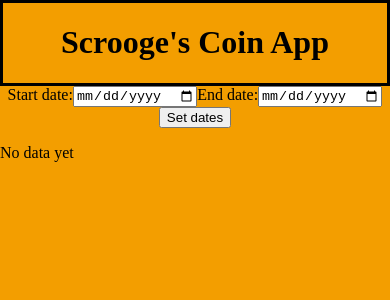
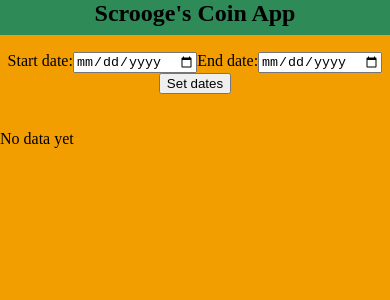
Before and after one commit to Ilarian/ScroogeCoin, a React (Create React App) app: page / in a window 390 px wide. Shown: the top 300 px of the page. Built offline with nearby package versions, Linux system fonts and the light colour scheme.

Commit message:
html and css stuff

```diff
--- a/src/App.tsx
+++ b/src/App.tsx
@@ -1,5 +1,5 @@
 import  { useState } from 'react';
-import style from './app.module.css';
+import style from './css/app.module.css';
 import DateRange from './DateRange'
 import DisplayData from './DisplayData'
 import {UnifiedData} from './Apicall'
@@ -22,7 +22,7 @@
       <div className={style.date}>
         <DateRange callback={setData}/>
       </div>
-      <div>
+      <div className={style.info}>
         <DisplayData data={midnightDataSet}/>
       </div>
     </>
--- a/src/DisplayData.tsx
+++ b/src/DisplayData.tsx
@@ -1,5 +1,6 @@
 import React from 'react'
 import {UnifiedData} from './Apicall'
+import style from './css/datadisplay.module.css'
 
 type Props = {
     data: UnifiedData[]
@@ -10,9 +11,10 @@
     if(props.data.length !== 0){
         return (
         <>
-            <Bearish data={props.data}/>
-            <HighestVolume data={props.data}/>
-            <MaxProfit data={props.data}/>
+
+            <div className={style.datacard}><Bearish data={props.data}/></div>
+            <div className={style.datacard}><HighestVolume data={props.data}/></div>
+            <div className={style.datacard}><MaxProfit data={props.data}/></div>
         </>
     )}
     else{
@@ -48,9 +50,9 @@
 
    if(longestBearish > 0){
        return (
-        <>
-            <p>Longest bearish trend was: {longestBearish} days :S</p>
-        </>
+        <div className={style.center}>
+            <p>Bearish trend: {longestBearish} days</p>
+        </div>
        )
    }else{
        return <p>No bearish trend detected =)</p>
@@ -65,7 +67,11 @@
         return prev.volume > curr.volume ? prev : curr
     })
 
-    return <p>highest volume: {highestVolume.volume}</p>
+    return(
+        <div className={style.center}>
+        <p>highest volume: {highestVolume.volume}</p>
+        </div>
+        )
 }
 
 function MaxProfit(props: Props){
@@ -97,11 +103,11 @@
 
     if(maxProfit > 0){
         return (
-            <>
+            <div className={style.center}>
                 <p>📅 buy: {buyDate}</p>
                 <p>📅 sell: {sellDate}</p>
                 <p>😃 Profit per bitcoin : {formattedProfit}€</p>
-            </>
+            </div>
         )
     }else{
         return <p>No money to be made in the given date range :/</p>
--- a/src/app.module.css
+++ /dev/null
@@ -1,8 +0,0 @@
-.header {
-  border-style:solid;
-  text-align: center;
-}
-
-.date {
-  text-align: center;
-}
--- /dev/null
+++ b/src/css/app.module.css
@@ -0,0 +1,31 @@
+.header {
+  background-color: seagreen;
+  text-align: center;
+  margin-bottom: 2vh;
+}
+
+.header h1 {
+  font-size: 1.5em;
+  margin: 0;
+  padding-bottom: 8px;
+}
+
+.date {
+  text-align: center;
+}
+
+.info {
+
+  margin-top:5%;
+  display: flex;
+  height:50vh;
+  justify-content: space-between;
+  flex-direction: row;
+  flex-wrap: wrap;
+}
+
+@media (max-width: 1000px) {
+  .info {
+    flex-direction: column;
+  }
+}
--- /dev/null
+++ b/src/css/datadisplay.module.css
@@ -0,0 +1,21 @@
+.datacard {
+    display: flex;
+    justify-content: center;
+    flex-basis: 25%;
+    border: 3px solid;
+    border-radius: 1em;
+    margin:3%;
+    background-color: rgb(255, 177, 32);
+    box-shadow: 12px 12px 2px 1px seagreen;
+}
+
+.datacard p{
+    font-size:1.5em;
+}
+
+.center {
+    display: flex;
+    align-self:center;
+    flex-direction: column;
+    font-size: 1.5em;
+}
--- a/src/index.tsx
+++ b/src/index.tsx
@@ -1,6 +1,6 @@
 import React from 'react';
 import ReactDOM from 'react-dom';
-import './index.css';
+import './css/index.css';
 import App from './App';
 
 ReactDOM.render(
```
Also changed, not shown: src/css/index.css (renamed from src/index.css).
